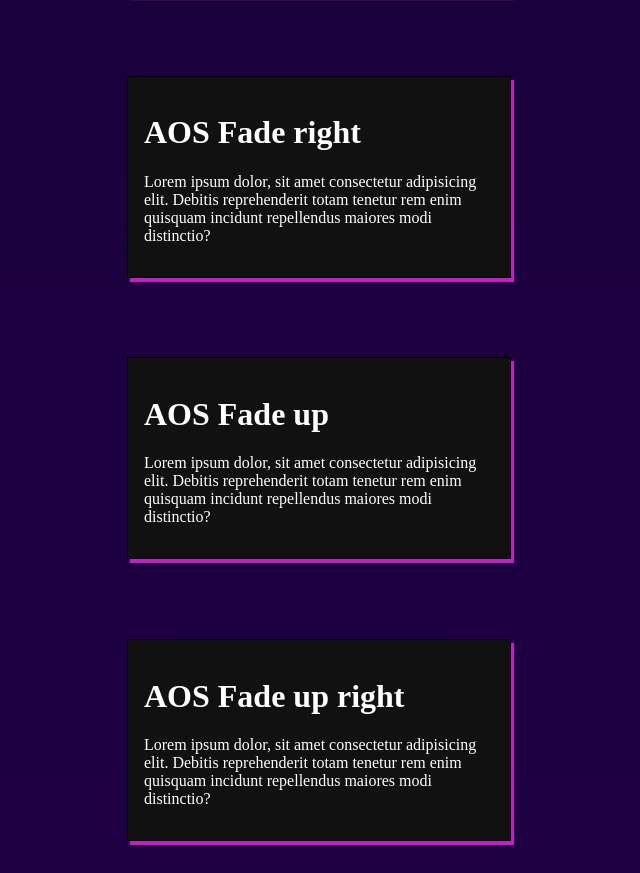
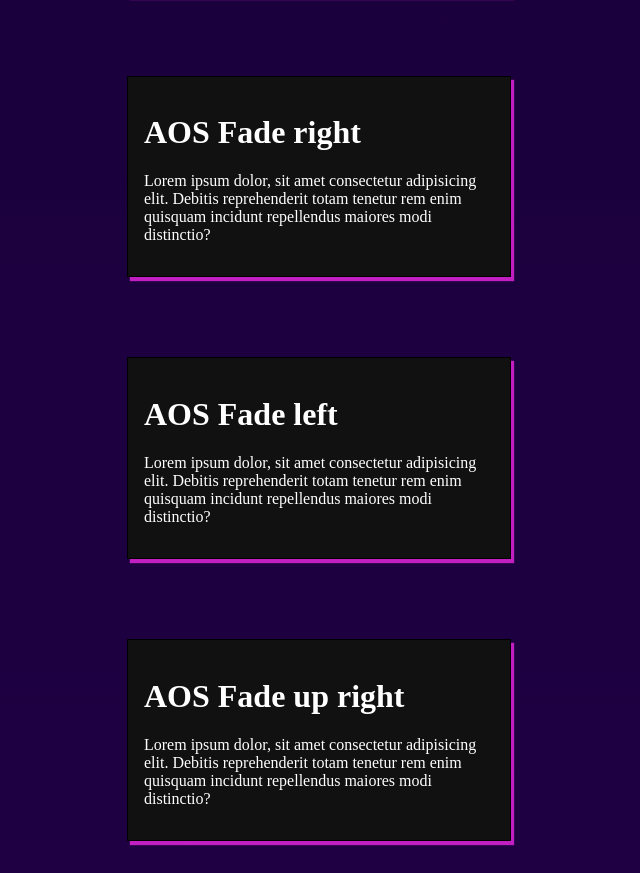
Before and after one commit to Sarthak412/aos-card-animations, a plain HTML site: page index.html in a window 1280 px wide. Shown: the part 1351-2224 px from the top of the page, without its empty margins (321-961 px from the left). Drawn offline with nearby package versions, Linux system fonts and the light colour scheme.

Commit message:
Initial commits

```diff
--- a/index.html
+++ b/index.html
@@ -36,13 +36,13 @@
                 <p>Lorem ipsum dolor, sit amet consectetur adipisicing elit. Debitis reprehenderit totam tenetur rem enim quisquam incidunt repellendus maiores modi distinctio?</p>
             </div>
 
-            <div data-aos="flip-right" data-aos-duration="1500" class="card">
+            <div data-aos="fade-right" data-aos-duration="1500" class="card">
                 <h1>AOS Fade right</h1>
                 <p>Lorem ipsum dolor, sit amet consectetur adipisicing elit. Debitis reprehenderit totam tenetur rem enim quisquam incidunt repellendus maiores modi distinctio?</p>
             </div>
 
             <div data-aos="fade-left" data-aos-duration="1500" class="card">
-                <h1>AOS Fade up</h1>
+                <h1>AOS Fade left</h1>
                 <p>Lorem ipsum dolor, sit amet consectetur adipisicing elit. Debitis reprehenderit totam tenetur rem enim quisquam incidunt repellendus maiores modi distinctio?</p>
             </div>
 
```
